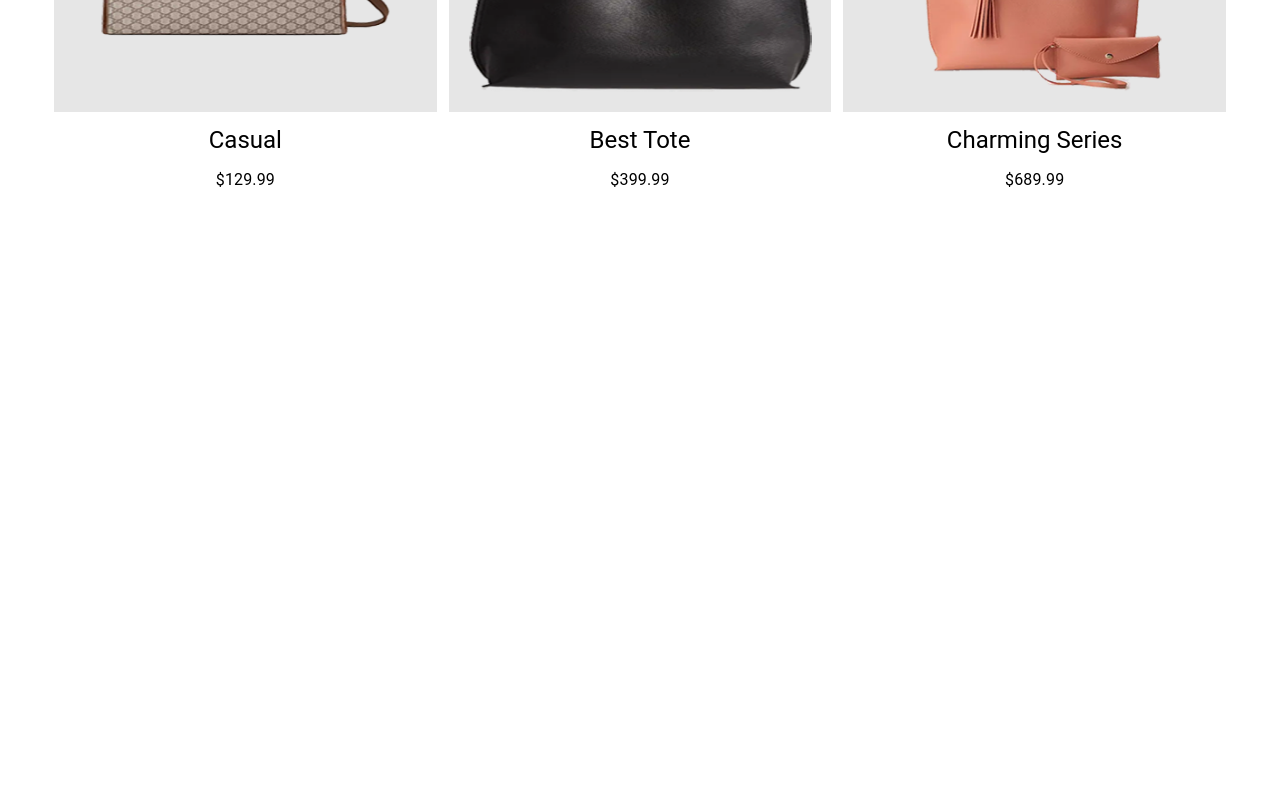
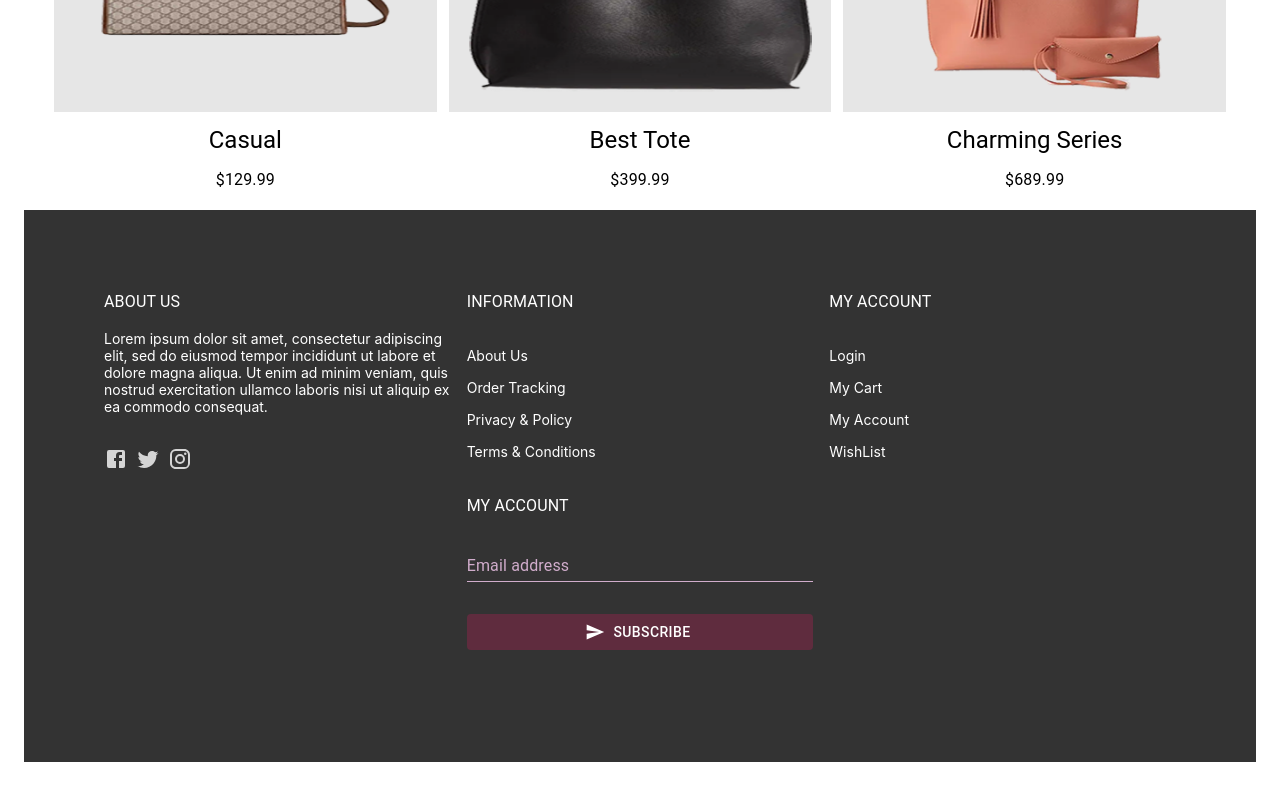
Before and after one commit to Michelle-Lefebvre/react-store-bags, a React (Create React App) app: page / in a window 1280 px wide. Shown: the part 1438-2238 px from the top of the page. Before the commit the page ends 1694 px from the top, so only its background shows below. Built offline with nearby package versions, Linux system fonts and the light colour scheme; a web font is replaced by a local one.

Commit message:
add footer

```diff
--- a/src/App.js
+++ b/src/App.js
@@ -8,6 +8,7 @@ import AppBar from "./components/appbar/AppBar";
 import Banner from "./components/banner/Banner";
 import Promotions from "./components/promotions/Promotions";
 import Products from "./components/products/Products";
+import Footer from "./components/footer/Footer";
 
 function App() {
   useEffect(() => {
@@ -23,8 +24,8 @@ function App() {
           <Typography variant="h4">Our Products</Typography>
         </Box>
         <Products />
+        <Footer />
         {/*
-        title
         footer
         searchbox
         appdrawer
--- /dev/null
+++ b/src/components/footer/Footer.js
@@ -0,0 +1,121 @@
+import { Facebook, Instagram, Send, Twitter } from "@mui/icons-material";
+import {
+  Box,
+  Button,
+  Grid,
+  List,
+  ListItem,
+  ListItemText,
+  Stack,
+  Typography,
+} from "@mui/material";
+import React from "react";
+import { FooterTitle, SubscribeTextField } from "../../styles/footerStyles";
+import { Colors } from "../../styles/themeStyles";
+
+export default function Footer() {
+  return (
+    <Box
+      sx={{
+        background: Colors.shaft,
+        color: Colors.white,
+        p: { xs: 4, md: 10 },
+        pt: 12,
+        pb: 12,
+        fontSize: { xs: "12px", md: "14px" },
+      }}
+    >
+      <Grid container spacing={2} justifyContent="center">
+        <Grid item md={6} lg={4}>
+          <FooterTitle variant="body1">About us</FooterTitle>
+          <Typography variant="caption2">
+            Lorem ipsum dolor sit amet, consectetur adipiscing elit, sed do
+            eiusmod tempor incididunt ut labore et dolore magna aliqua. Ut enim
+            ad minim veniam, quis nostrud exercitation ullamco laboris nisi ut
+            aliquip ex ea commodo consequat.
+          </Typography>
+          <Box
+            sx={{
+              mt: 4,
+              color: Colors.dove_gray,
+            }}
+          >
+            <Facebook sx={{ mr: 1 }} />
+            <Twitter sx={{ mr: 1 }} />
+            <Instagram sx={{ mr: 1 }} />
+          </Box>
+        </Grid>
+
+        <Grid item md={6} lg={4}>
+          <FooterTitle variant="body1">information</FooterTitle>
+          <List>
+            <ListItemText>
+              <Typography lineHeight={2} variant="caption2">
+                About Us
+              </Typography>
+            </ListItemText>
+            <ListItemText>
+              <Typography lineHeight={2} variant="caption2">
+                Order Tracking
+              </Typography>
+            </ListItemText>
+            <ListItemText>
+              <Typography lineHeight={2} variant="caption2">
+                Privacy &amp; Policy
+              </Typography>
+            </ListItemText>
+            <ListItemText>
+              <Typography lineHeight={2} variant="caption2">
+                Terms &amp; Conditions
+              </Typography>
+            </ListItemText>
+          </List>
+        </Grid>
+
+        <Grid item md={6} lg={4}>
+          <FooterTitle variant="body1">my account</FooterTitle>
+          <List>
+            <ListItemText>
+              <Typography lineHeight={2} variant="caption2">
+                Login
+              </Typography>
+            </ListItemText>
+            <ListItemText>
+              <Typography lineHeight={2} variant="caption2">
+                My Cart
+              </Typography>
+            </ListItemText>
+            <ListItemText>
+              <Typography lineHeight={2} variant="caption2">
+                My Account
+              </Typography>
+            </ListItemText>
+            <ListItemText>
+              <Typography lineHeight={2} variant="caption2">
+                WishList
+              </Typography>
+            </ListItemText>
+          </List>
+        </Grid>
+
+        <Grid item md={6} lg={4}>
+          <FooterTitle variant="body1">my account</FooterTitle>
+          <Stack>
+            <SubscribeTextField
+              color="primary"
+              label="Email address"
+              variant="standard"
+            />
+            <Button
+              startIcon={<Send sx={{ color: Colors.white }} />}
+              sx={{ mt: 4, mb: 4 }}
+              variant="contained"
+            >
+              Subscribe
+            </Button>
+          </Stack>
+        </Grid>
+      </Grid>
+    </Box>
+  );
+}
--- /dev/null
+++ b/src/styles/footerStyles.js
@@ -0,0 +1,19 @@
+import { TextField, Typography } from "@mui/material";
+import { styled } from "@mui/system";
+import { Colors } from "./themeStyles";
+
+export const FooterTitle = styled(Typography)(() => ({
+  textTransform: "uppercase",
+  marginBottom: "1em",
+}));
+
+// custom text field
+export const SubscribeTextField = styled(TextField)(() => ({
+  ".MuiInputLabel-root": {
+    color: Colors.secondary,
+  },
+
+  ".MuiInput-root::before": {
+    borderBottom: `1px solid ${Colors.secondary}`,
+  },
+}));
--- a/src/styles/productsStyles.js
+++ b/src/styles/productsStyles.js
@@ -48,7 +48,7 @@ export const ProductAddToCart = styled(Button, {
 
   [theme.breakpoints.up("md")]: {
     position: "absolute",
-    width: "120px",
+    width: "100%",
     bottom: "2%",
     padding: "10px 5px",
     animation:
```
